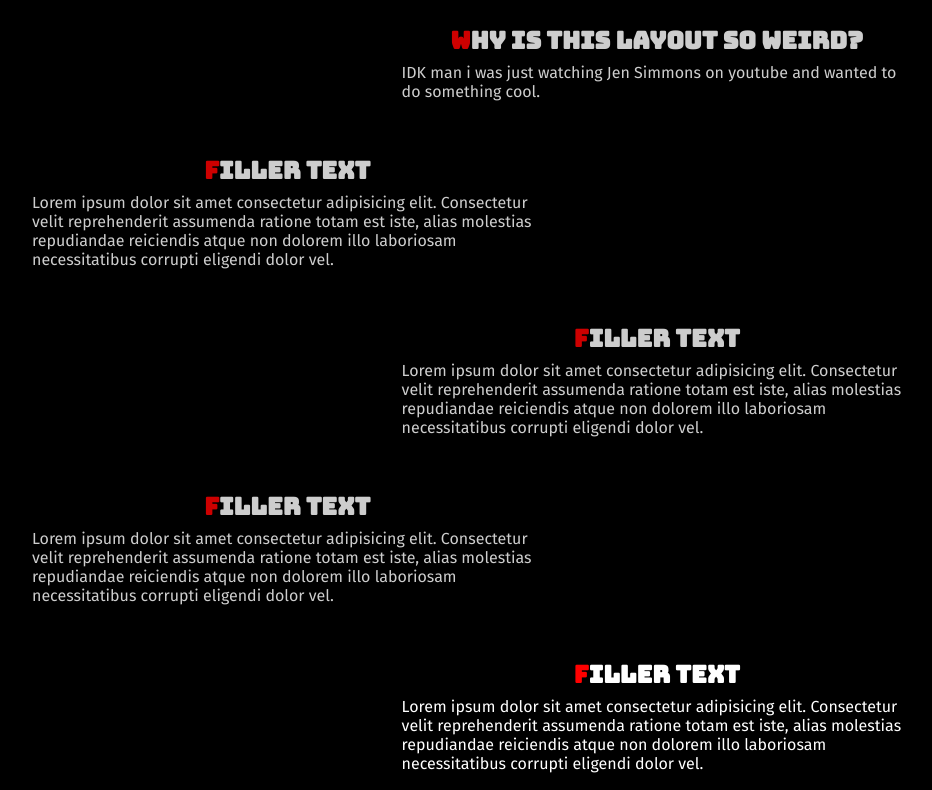
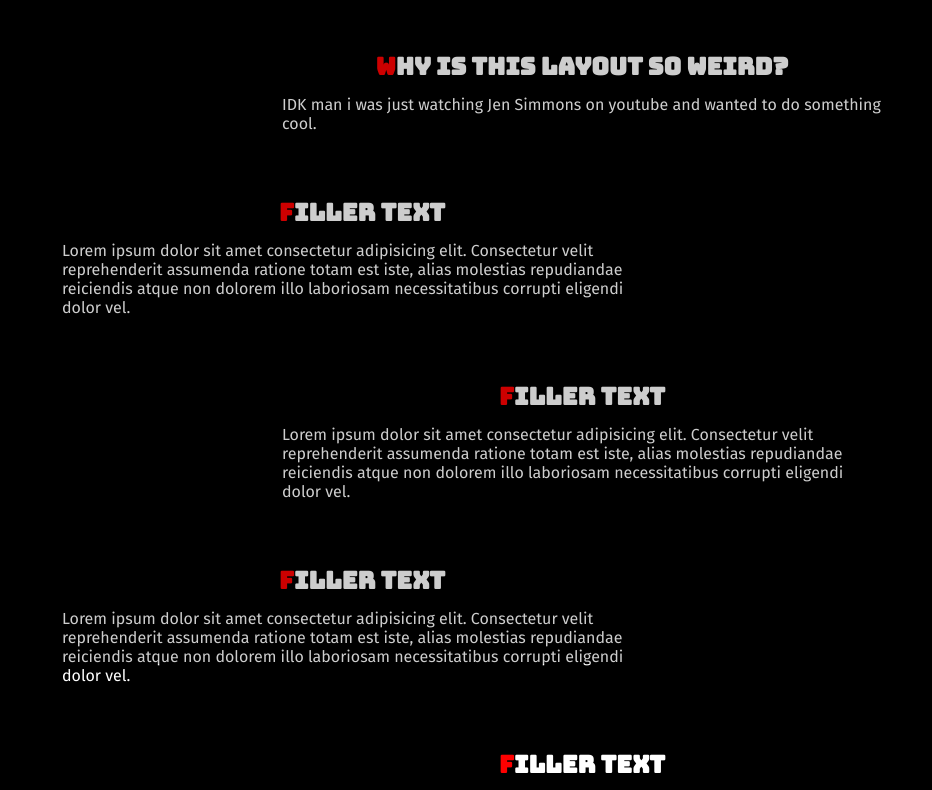
Before and after one commit to SrKomodo/srkomodos-simply-splendid-showcase-site, a website built with webpack: page src/index.html in a window 1280 px wide. Shown: the part 136-926 px from the top of the page, without its empty margins (168-1100 px from the left). Built offline with nearby package versions, Linux system fonts and the light colour scheme.

Commit message:
change main grid

```diff
--- a/src/index.scss
+++ b/src/index.scss
@@ -70,18 +70,19 @@ body {
 main {
   display: grid;
   margin: 1rem auto;
-  max-width: 900px;
-  grid-template-columns: 2fr 1fr 2fr;
-  grid-gap: 3rem;
+  grid-template-columns: 1fr 1fr minmax(min-content, 50ch) 1fr 1fr;
+  grid-gap: 3rem 0;
 
   article {
     display: flex;
     flex-direction: column;
     align-items: center;
+    padding: 10px;
 
     h1 {
       margin: 0;
       font-family: $titleFont;
+      text-align: center;
       line-height: 1em;
 
       &::first-letter {
@@ -90,7 +91,7 @@ main {
     }
 
     p {
-      margin: 10px;
+      margin-bottom: 0;
       font-family: "Fira Sans", Verdana, Geneva, Tahoma, sans-serif;
 
       em {
@@ -99,11 +100,11 @@ main {
     }
 
     &:nth-child(odd) {
-      grid-column: 1 / 3;
+      grid-column: 2 / 4;
     }
 
     &:nth-child(even) {
-      grid-column: 2 / 4;
+      grid-column: 3 / 5;
     }
   }
 }
```
